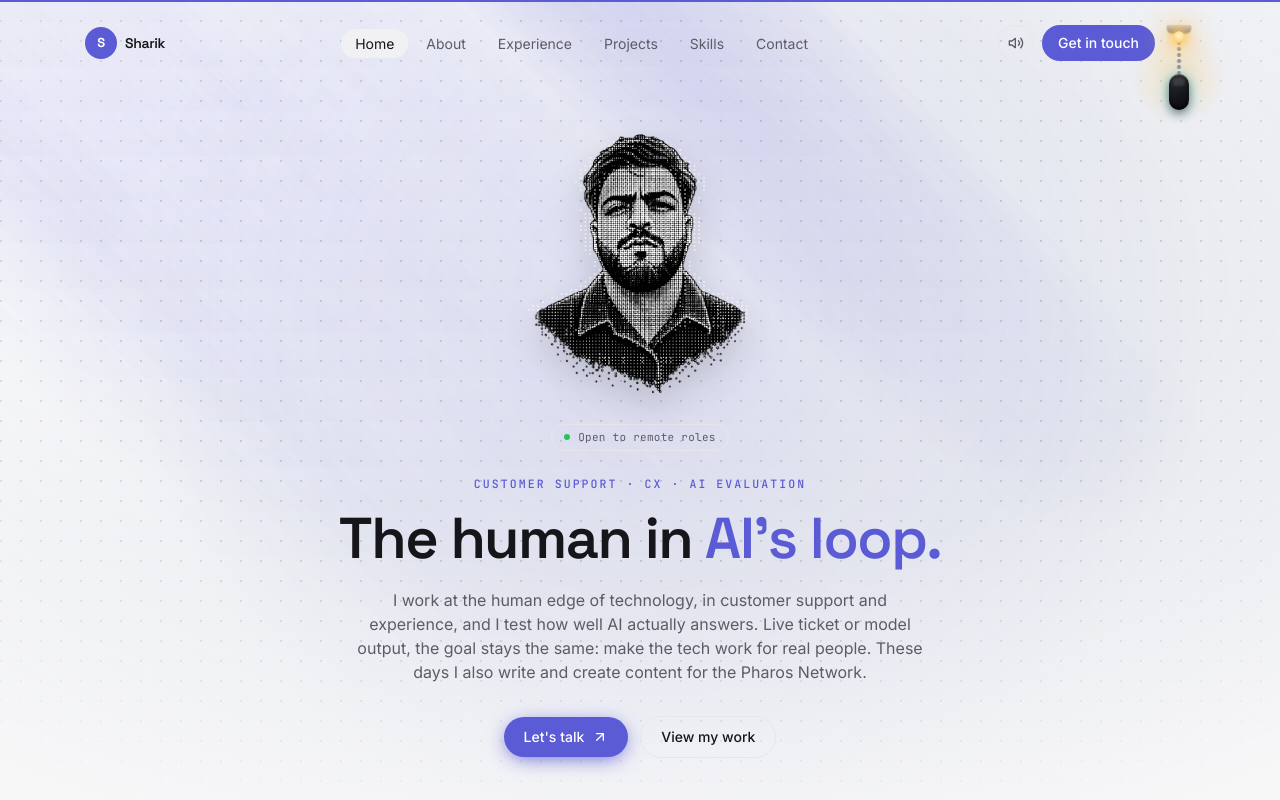
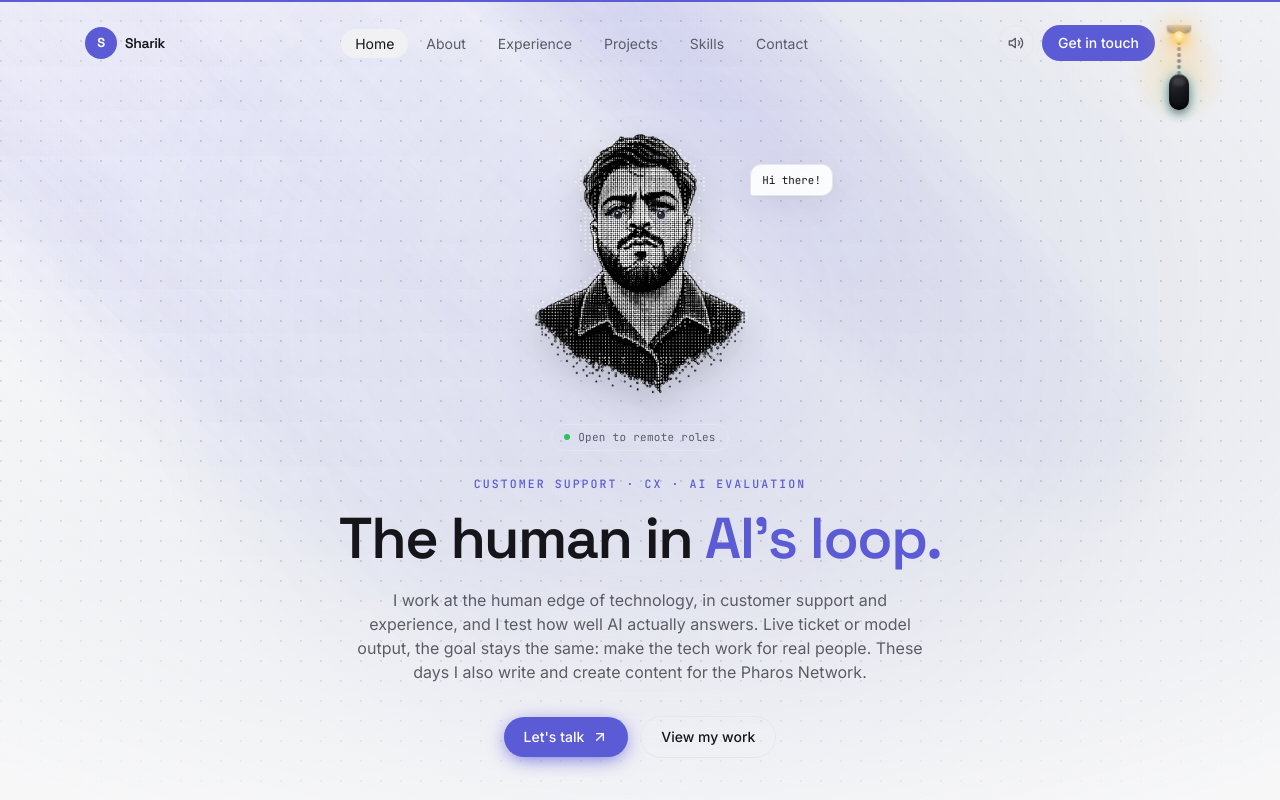
Before and after one commit to isharik/Portfolio, a Next.js app: page / in a window 1280 px wide. Both pictures are taken after a click on the button 640 px from the left and 256 px from the top of the page. Shown: the top 800 px of the page. Built offline with nearby package versions, Linux system fonts and the light colour scheme.

Commit message:
Make avatar greet and follow navigation

```diff
--- a/src/app/globals.css
+++ b/src/app/globals.css
@@ -192,6 +192,29 @@ body {
   mix-blend-mode: screen;
   z-index: 2;
 }
+.portrait-eye {
+  position: absolute;
+  z-index: 4;
+  width: 8px;
+  height: 8px;
+  border-radius: 999px;
+  background: rgba(8, 8, 11, 0.74);
+  box-shadow: 0 0 0 1px rgba(255, 255, 255, 0.22), 0 0 5px rgba(139, 139, 245, 0.55);
+  pointer-events: none;
+  transition: transform 150ms var(--ease-out);
+}
+.portrait-eye::after {
+  content: '';
+  position: absolute;
+  top: 1px;
+  left: 2px;
+  width: 2px;
+  height: 2px;
+  border-radius: 999px;
+  background: rgba(255, 255, 255, 0.9);
+}
+.portrait-eye-left { left: 40%; top: 34.5%; }
+.portrait-eye-right { left: 56.5%; top: 34.5%; }
 .portrait-dot-cursor {
   position: absolute;
   left: -5px;
@@ -206,6 +229,30 @@ body {
   transition: opacity 140ms ease;
   will-change: transform;
   z-index: 10;
+}
+.portrait-greeting {
+  position: absolute;
+  z-index: 12;
+  left: calc(100% - 18px);
+  top: 18%;
+  width: max-content;
+  max-width: 190px;
+  padding: 0.48rem 0.7rem;
+  border: 1px solid var(--border);
+  border-radius: 0.7rem 0.7rem 0.7rem 0.18rem;
+  background: color-mix(in srgb, var(--surface) 90%, transparent);
+  box-shadow: var(--glass-shadow);
+  color: var(--fg);
+  font-family: var(--font-mono), monospace;
+  font-size: 0.68rem;
+  line-height: 1.35;
+  text-align: left;
+  animation: portrait-greeting-in 280ms var(--ease-out) both;
+  pointer-events: none;
+}
+@keyframes portrait-greeting-in {
+  from { opacity: 0; transform: translate(-8px, 4px) scale(0.96); }
+  to { opacity: 1; transform: none; }
 }
 @media (hover: hover) and (pointer: fine) {
   .portrait-tilt:hover {
--- a/src/components/layout/Navbar.tsx
+++ b/src/components/layout/Navbar.tsx
@@ -59,6 +59,7 @@ export default function Navbar() {
       className="fixed inset-x-0 top-0 z-50 flex justify-center px-4 pt-3 sm:pt-4"
     >
       <nav
+        data-avatar-gaze
         className={cn(
           'flex w-full max-w-content items-center justify-between rounded-full px-4 py-2 transition-[background,border-color,box-shadow,backdrop-filter] duration-300 ease-out sm:px-5',
           scrolled ? 'glass' : 'border border-transparent'
--- a/src/components/ui/InteractivePortrait.tsx
+++ b/src/components/ui/InteractivePortrait.tsx
@@ -1,7 +1,7 @@
 'use client'
 
 import Image from 'next/image'
-import { useEffect, useRef } from 'react'
+import { useEffect, useRef, useState } from 'react'
 import { useReducedMotion } from 'framer-motion'
 
 type Dot = { u: number; v: number; size: number; phase: number }
@@ -11,12 +11,17 @@ type Props = {
   alt: string
 }
 
+const greetings = ['Hi there!', 'Hello — nice to meet you.', 'Let’s get to know each other.', 'Let’s connect.']
+
 /** A transparent portrait whose sampled halftone dots scatter around the pointer. */
 export default function InteractivePortrait({ src, alt }: Props) {
   const buttonRef = useRef<HTMLButtonElement>(null)
   const canvasRef = useRef<HTMLCanvasElement>(null)
   const surfaceRef = useRef<HTMLDivElement>(null)
   const cursorRef = useRef<HTMLSpanElement>(null)
+  const leftEyeRef = useRef<HTMLSpanElement>(null)
+  const rightEyeRef = useRef<HTMLSpanElement>(null)
+  const [greetingIndex, setGreetingIndex] = useState<number | null>(null)
   const reduce = useReducedMotion()
 
   useEffect(() => {
@@ -133,6 +138,32 @@ export default function InteractivePortrait({ src, alt }: Props) {
     }
   }, [reduce, src])
 
+  useEffect(() => {
+    if (reduce) return
+
+    const resetEyes = () => {
+      leftEyeRef.current?.style.setProperty('transform', 'translate(0, 0)')
+      rightEyeRef.current?.style.setProperty('transform', 'translate(0, 0)')
+    }
+    const followNavigation = (event: PointerEvent) => {
+      const target = event.target
+      if (!(target instanceof Element) || !target.closest('[data-avatar-gaze]')) {
+        resetEyes()
+        return
+      }
+      const portrait = buttonRef.current?.getBoundingClientRect()
+      if (!portrait) return
+      const x = Math.max(-3.5, Math.min(3.5, (event.clientX - (portrait.left + portrait.width / 2)) / 42))
+      const y = Math.max(-2.5, Math.min(2.5, (event.clientY - (portrait.top + portrait.height / 2)) / 58))
+      const position = `translate(${x}px, ${y}px)`
+      leftEyeRef.current?.style.setProperty('transform', position)
+      rightEyeRef.current?.style.setProperty('transform', position)
+    }
+
+    window.addEventListener('pointermove', followNavigation, { passive: true })
+    return () => window.removeEventListener('pointermove', followNavigation)
+  }, [reduce])
+
   const handleMove = (event: React.PointerEvent<HTMLButtonElement>) => {
     if (reduce) return
     const box = event.currentTarget.getBoundingClientRect()
@@ -161,13 +192,21 @@ export default function InteractivePortrait({ src, alt }: Props) {
           event.currentTarget.classList.remove('portrait-clicked')
           void event.currentTarget.offsetWidth
           event.currentTarget.classList.add('portrait-clicked')
+          setGreetingIndex((current) => (current === null ? 0 : (current + 1) % greetings.length))
         }}
       >
         <div ref={surfaceRef} className="portrait-surface relative h-full w-full">
           <Image src={src} alt={alt} fill priority sizes="(max-width: 640px) 224px, 256px" className="object-contain portrait-image" />
           <canvas ref={canvasRef} aria-hidden className="portrait-dots absolute inset-0 h-full w-full" />
+          <span ref={leftEyeRef} aria-hidden className="portrait-eye portrait-eye-left" />
+          <span ref={rightEyeRef} aria-hidden className="portrait-eye portrait-eye-right" />
         </div>
         <span ref={cursorRef} aria-hidden className="portrait-dot-cursor" />
+        {greetingIndex !== null && (
+          <span className="portrait-greeting" role="status" aria-live="polite">
+            {greetings[greetingIndex]}
+          </span>
+        )}
       </button>
     </div>
   )
```
